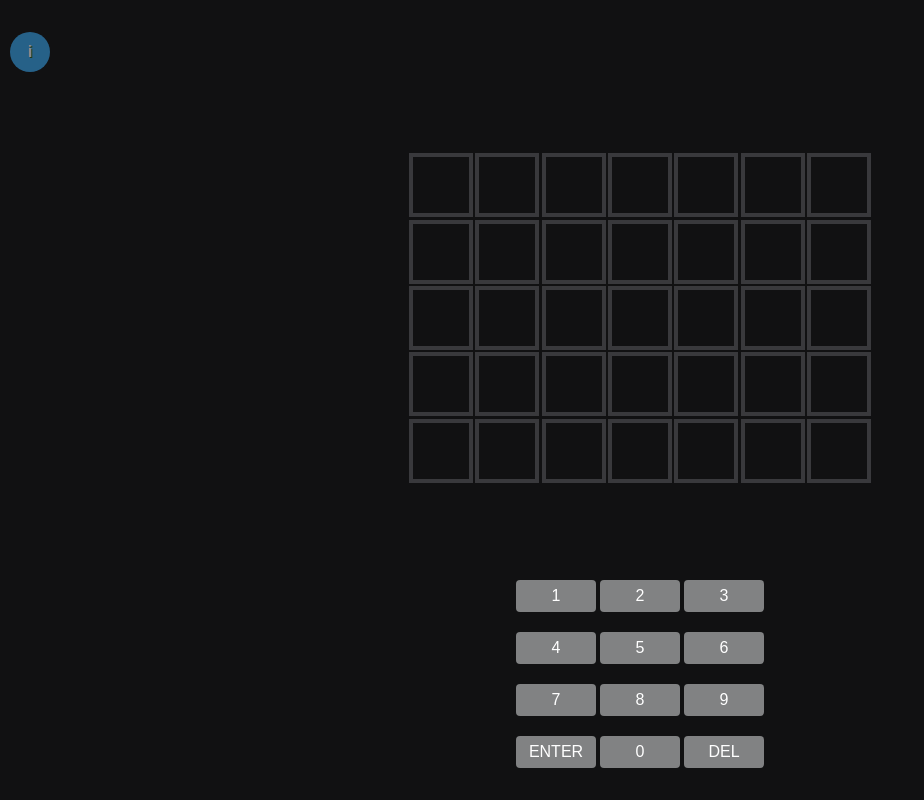
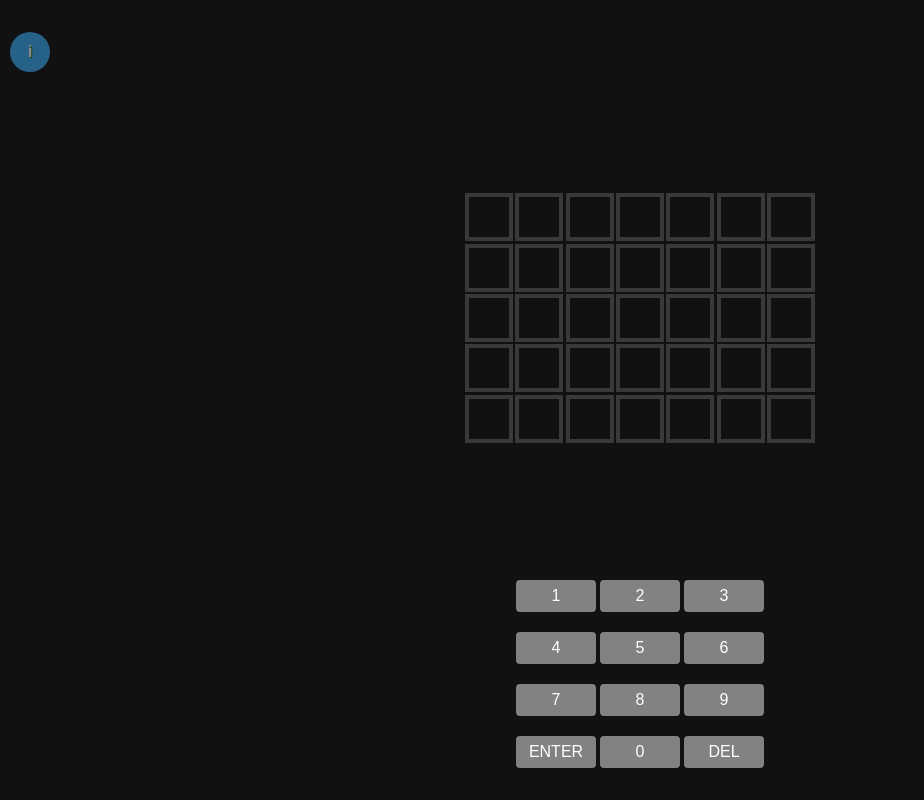
Before and after one commit to TheHero9/NumberLe-The-Game, a plain HTML site: page index.html in a window 1280 px wide. Shown: the whole page, without its empty margins (0-924 px from the left). Drawn offline with nearby package versions, Linux system fonts and the light colour scheme.

Commit message:
Update styles.css
smaller tiles

```diff
--- a/styles.css
+++ b/styles.css
@@ -63,8 +63,8 @@ body{
   justify-content: center;
   align-content: center;
   flex-grow: 1;
-  grid-template-columns: repeat(7, 4em);
-  grid-template-rows: repeat(5, 4em);
+  grid-template-columns: repeat(7, 3em);
+  grid-template-rows: repeat(5, 3em);
   gap: .15em;
   margin-top: 2.5em;
   margin-left: 2.5em;
```
